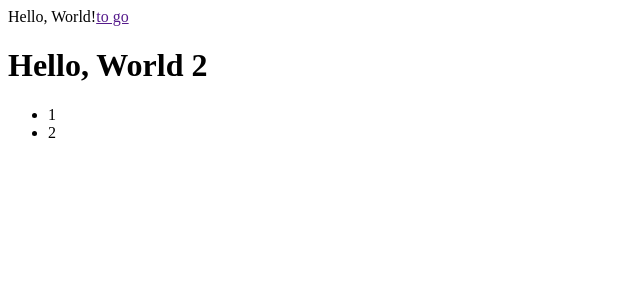
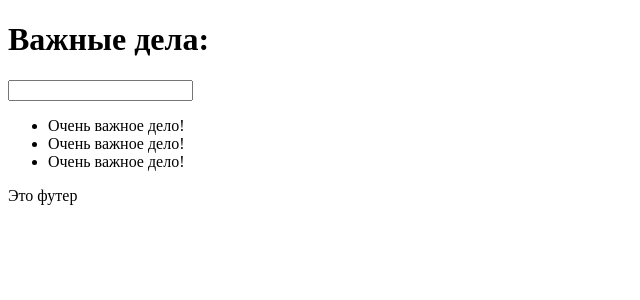
Before and after one commit to WebHeroSchool/PolinaYartseva_react, a React (Create React App) app: page / in a window 1280 px wide. Shown: the top 300 px of the page, without its empty margins (0-640 px from the left). Built offline with nearby package versions, Linux system fonts and the light colour scheme.

Commit message:
18th homework

```diff
--- a/public/index.html
+++ b/public/index.html
@@ -29,7 +29,6 @@
   <body>
     <noscript>You need to enable JavaScript to run this app.</noscript>
     <div id="root"></div>
-    <div id="sub_root"></div>
     <!--
       This HTML file is a template.
       If you open it directly in the browser, you will see an empty page.
--- a/src/App.js
+++ /dev/null
@@ -1,20 +0,0 @@
-import React from 'react';
-
-const element = (<div>
-Hello, World!
-<a href="">to go</a>
-</div>);
-
-const ItemList = () => (<ul>
-        <li>1</li>
-        <li>2</li>
-    </ul>);
-
-const App = () => (<div>
-    <h1>Hello, World 2</h1>
-    <ItemList />
-    </div>);
-
-export {element};
-
-export default App;
--- /dev/null
+++ b/src/components/App/App.js
@@ -0,0 +1,14 @@
+import React from "react";
+import ItemList from "../ItemList/ItemList";
+import InputItem from "../InputItem/InputItem";
+import Footer from "../Footer/Footer";
+
+const App = () => (
+    <div>
+        <h1>Важные дела:</h1>
+        <InputItem />
+        <ItemList />
+        <Footer />
+    </div>);
+
+export default App;
--- /dev/null
+++ b/src/components/Footer/Footer.js
@@ -0,0 +1,7 @@
+import React from "react";
+
+const Footer = () => (<div>
+        <p>Это футер</p>
+    </div>);
+
+export default Footer;
--- /dev/null
+++ b/src/components/InputItem/InputItem.js
@@ -0,0 +1,5 @@
+import React from "react";
+
+const InputItem = () => (<input/>);
+
+export default InputItem;
--- /dev/null
+++ b/src/components/Item/Item.js
@@ -0,0 +1,5 @@
+import React from "react";
+
+const Item = () => (<span>Очень важное дело!</span>);
+
+export default Item;
--- /dev/null
+++ b/src/components/ItemList/ItemList.js
@@ -0,0 +1,10 @@
+import React from "react";
+import Item from "../Item/Item";
+
+const ItemList = () => (<ul>
+    <li><Item /></li>
+    <li><Item /></li>
+    <li><Item /></li>
+</ul>);
+
+export default ItemList;
--- a/src/index.js
+++ b/src/index.js
@@ -1,7 +1,5 @@
 import React from 'react';
 import ReactDOM from 'react-dom';
-import {element} from './App';
-import App from './App';
+import App from './components/App/App';
 
-ReactDOM.render(element, document.getElementById('root'));
-ReactDOM.render(<App />, document.getElementById('sub_root'));
+ReactDOM.render(<App />, document.getElementById('root'));
```
